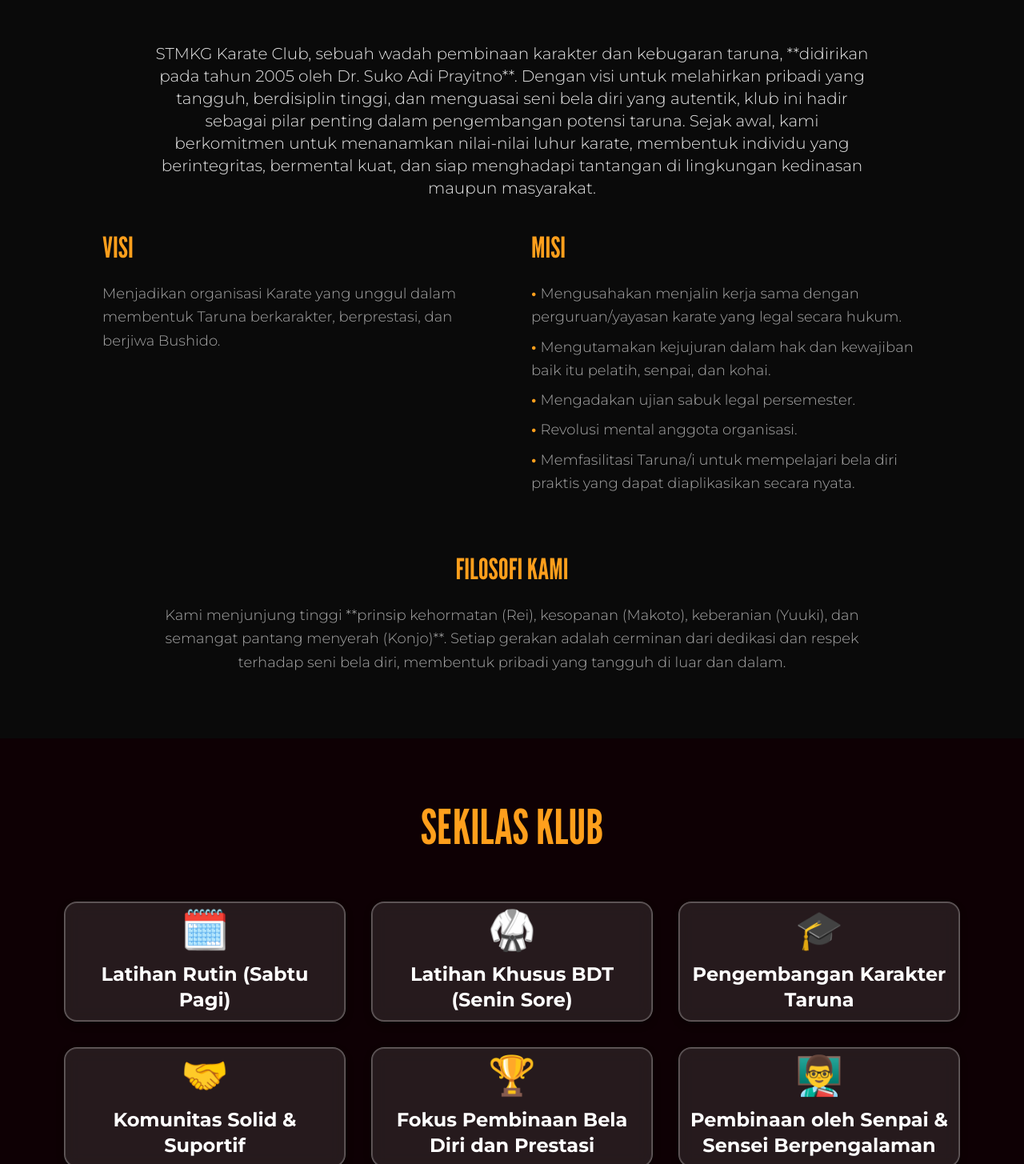
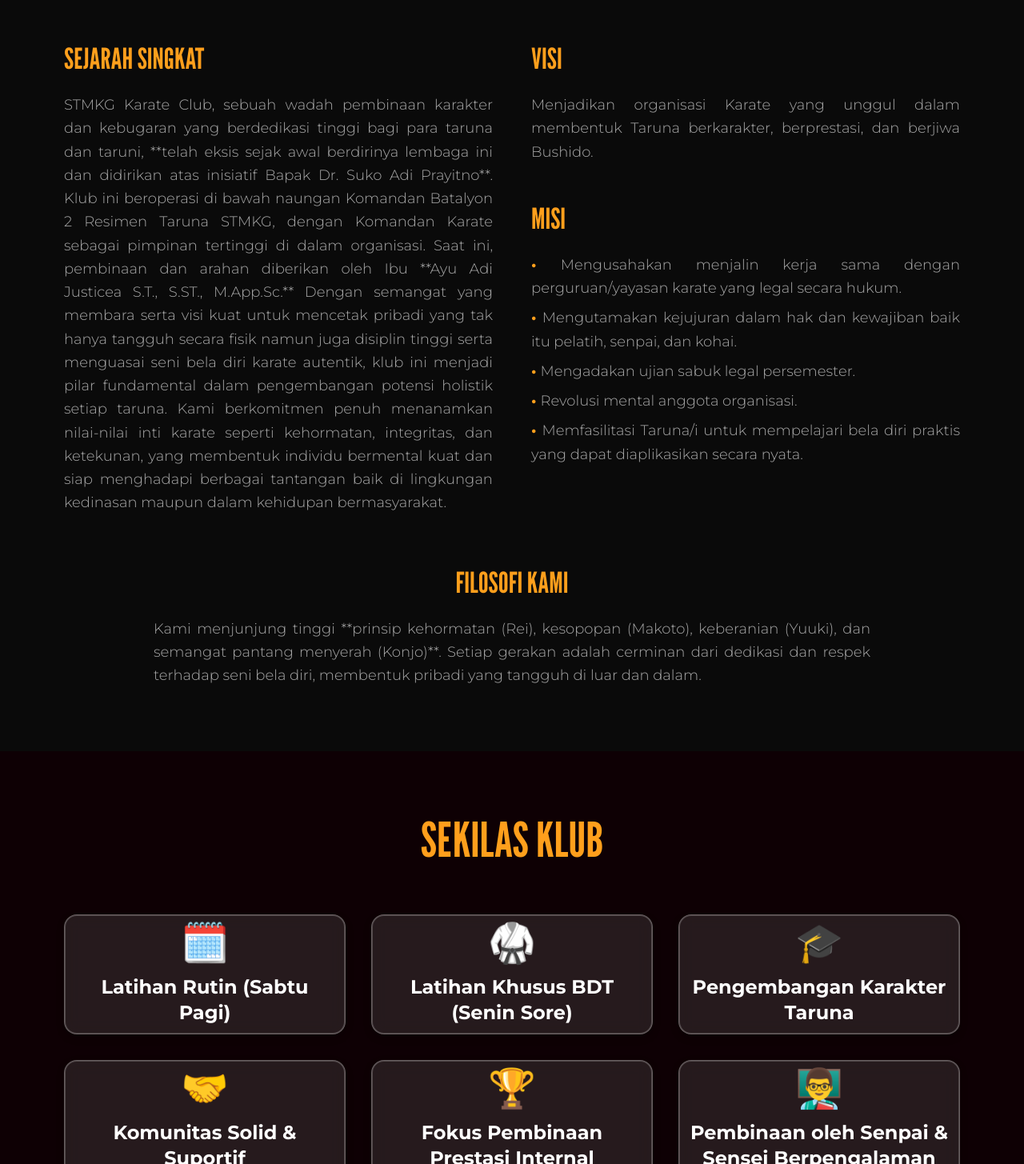
Before and after one commit to fadilpradana/karate, a React (Vite) app: page /profil in a window 1280 px wide. Shown: the part 135-1590 px from the top of the page at 80% size. Built offline with nearby package versions, Linux system fonts and the light colour scheme.

Commit message:
Update Profil

```diff
--- a/src/pages/ProfilDojo.jsx
+++ b/src/pages/ProfilDojo.jsx
@@ -12,7 +12,7 @@ import brevetLogo from "../assets/brevet.png";
 const profilData = {
   about: {
     title: "Tentang Kami",
-    history: "STMKG Karate Club, sebuah wadah pembinaan karakter dan kebugaran taruna, **didirikan pada tahun 2005 oleh Dr. Suko Adi Prayitno**. Dengan visi untuk melahirkan pribadi yang tangguh, berdisiplin tinggi, dan menguasai seni bela diri yang autentik, klub ini hadir sebagai pilar penting dalam pengembangan potensi taruna. Sejak awal, kami berkomitmen untuk menanamkan nilai-nilai luhur karate, membentuk individu yang berintegritas, bermental kuat, dan siap menghadapi tantangan di lingkungan kedinasan maupun masyarakat.",
+    history: "STMKG Karate Club, sebuah wadah pembinaan karakter dan kebugaran yang berdedikasi tinggi bagi para taruna dan taruni, **telah eksis sejak awal berdirinya lembaga ini dan didirikan atas inisiatif Bapak Dr. Suko Adi Prayitno**. Klub ini beroperasi di bawah naungan Komandan Batalyon 2 Resimen Taruna STMKG, dengan Komandan Karate sebagai pimpinan tertinggi di dalam organisasi. Saat ini, pembinaan dan arahan diberikan oleh Ibu **Ayu Adi Justicea S.T., S.ST., M.App.Sc.** Dengan semangat yang membara serta visi kuat untuk mencetak pribadi yang tak hanya tangguh secara fisik namun juga disiplin tinggi serta menguasai seni bela diri karate autentik, klub ini menjadi pilar fundamental dalam pengembangan potensi holistik setiap taruna. Kami berkomitmen penuh menanamkan nilai-nilai inti karate seperti kehormatan, integritas, dan ketekunan, yang membentuk individu bermental kuat dan siap menghadapi berbagai tantangan baik di lingkungan kedinasan maupun dalam kehidupan bermasyarakat.",
     vision: "Menjadikan organisasi Karate yang unggul dalam membentuk Taruna berkarakter, berprestasi, dan berjiwa Bushido.",
     mission: [
       "Mengusahakan menjalin kerja sama dengan perguruan/yayasan karate yang legal secara hukum.",
@@ -21,17 +21,17 @@ const profilData = {
       "Revolusi mental anggota organisasi.",
       "Memfasilitasi Taruna/i untuk mempelajari bela diri praktis yang dapat diaplikasikan secara nyata."
     ],
-    philosophy: "Kami menjunjung tinggi **prinsip kehormatan (Rei), kesopanan (Makoto), keberanian (Yuuki), dan semangat pantang menyerah (Konjo)**. Setiap gerakan adalah cerminan dari dedikasi dan respek terhadap seni bela diri, membentuk pribadi yang tangguh di luar dan dalam."
+    philosophy: "Kami menjunjung tinggi **prinsip kehormatan (Rei), kesopopan (Makoto), keberanian (Yuuki), dan semangat pantang menyerah (Konjo)**. Setiap gerakan adalah cerminan dari dedikasi dan respek terhadap seni bela diri, membentuk pribadi yang tangguh di luar dan dalam."
   },
   highlights: {
     title: "Sekilas Klub",
     items: [
-      { id: 1, icon: "🗓️", text: "Latihan Rutin (Sabtu Pagi)" }, // Dipersingkat
-      { id: 2, icon: "🥋", text: "Latihan Khusus BDT (Senin Sore)" }, // Dipersingkat
+      { id: 1, icon: "🗓️", text: "Latihan Rutin (Sabtu Pagi)" },
+      { id: 2, icon: "🥋", text: "Latihan Khusus BDT (Senin Sore)" },
       { id: 3, icon: "🎓", text: "Pengembangan Karakter Taruna" },
       { id: 4, icon: "🤝", text: "Komunitas Solid & Suportif" },
-      { id: 5, icon: "🏆", text: "Fokus Pembinaan Bela Diri dan Prestasi" },
-      { id: 6, icon: "👨‍🏫", text: "Pembinaan oleh Senpai & Sensei Berpengalaman" }, // Teks diubah dan ikon disesuaikan
+      { id: 5, icon: "🏆", text: "Fokus Pembinaan Prestasi Internal" },
+      { id: 6, icon: "👨‍🏫", text: "Pembinaan oleh Senpai & Sensei Berpengalaman" },
     ]
   },
   testimonials: {
@@ -174,7 +174,7 @@ export default function ProfilDojo() {
       transition={{ duration: 0.5 }}
       className="bg-[#0E0004] min-h-screen text-white overflow-x-hidden"
     >
-      {/* --- Section Tentang Kami --- */}
+      {/* --- Section Tentang Kami, Visi & Misi (2 Kolom) --- */}
       <motion.section
         ref={aboutRef}
         initial="hidden"
@@ -188,32 +188,39 @@ export default function ProfilDojo() {
         >
           {profilData.about.title}
         </h2>
-        <motion.p
-          variants={itemSlideUp}
-          className="max-w-4xl mx-auto text-lg md:text-xl font-[Montserrat] font-light leading-relaxed text-[#E7E7E7] mb-10"
+        <div className="flex flex-col md:flex-row justify-center items-start gap-12 max-w-6xl mx-auto">
+          {/* Kolom Kiri: Tentang Kami */}
+          <motion.div variants={itemSlideUp} className="flex-1 text-left">
+            <h3 className="text-2xl md:text-4xl font-league uppercase mb-6 text-accent"
+              style={{ WebkitFontSmoothing: 'antialiased', MozOsxFontSmoothing: 'grayscale' }}
             >
+              Sejarah Singkat
+            </h3>
+            <p className="text-lg font-[Montserrat] font-light leading-relaxed text-justify text-[#a7a7a7]">
               {profilData.about.history}
-        </motion.p>
+            </p>
+          </motion.div>
 
-        <div className="flex flex-col md:flex-row justify-center items-start gap-12 max-w-5xl mx-auto">
-          <motion.div variants={itemSlideUp} className="flex-1 text-left">
+          {/* Kolom Kanan: Visi & Misi */}
+          <div className="flex-1 text-left">
+            <motion.div variants={itemSlideUp}>
               <h3 className="text-2xl md:text-4xl font-league uppercase mb-6 text-accent"
                 style={{ WebkitFontSmoothing: 'antialiased', MozOsxFontSmoothing: 'grayscale' }}
               >
                 Visi
               </h3>
-            <p className="text-lg font-[Montserrat] font-thin leading-relaxed text-[#a7a7a7]">
+              <p className="text-lg font-[Montserrat] font-thin leading-relaxed text-justify text-[#a7a7a7]">
                 {profilData.about.vision}
               </p>
             </motion.div>
 
-          <motion.div variants={itemSlideUp} className="flex-1 text-left">
+            <motion.div variants={itemSlideUp} className="mt-12">
               <h3 className="text-2xl md:text-4xl font-league uppercase mb-6 text-accent"
                 style={{ WebkitFontSmoothing: 'antialiased', MozOsxFontSmoothing: 'grayscale' }}
               >
                 Misi
               </h3>
-            <ul className="list-none p-0 text-lg font-[Montserrat] font-thin leading-relaxed text-[#a7a7a7]">
+              <ul className="list-none p-0 text-lg font-[Montserrat] font-thin leading-relaxed text-justify text-[#a7a7a7]">
                 {profilData.about.mission.map((item, index) => (
                   <li key={index} className="mb-2 before:content-['\2022\00a0'] before:text-accent before:font-bold">
                     {item}
@@ -222,14 +229,16 @@ export default function ProfilDojo() {
               </ul>
             </motion.div>
           </div>
+        </div>
 
+        {/* Filosofi Kami (di bawah 2 kolom) */}
         <motion.div variants={itemSlideUp} className="mt-16 max-w-4xl mx-auto text-center">
           <h3 className="text-2xl md:text-4xl font-league uppercase mb-6 text-accent"
             style={{ WebkitFontSmoothing: 'antialiased', MozOsxFontSmoothing: 'grayscale' }}
           >
             Filosofi Kami
           </h3>
-          <p className="text-lg font-[Montserrat] font-thin leading-relaxed text-[#a7a7a7]">
+          <p className="text-lg font-[Montserrat] font-thin leading-relaxed text-justify text-[#a7a7a7]">
             {profilData.about.philosophy}
           </p>
         </motion.div>
```
Lines whose indentation alone changed are shown as unchanged.
